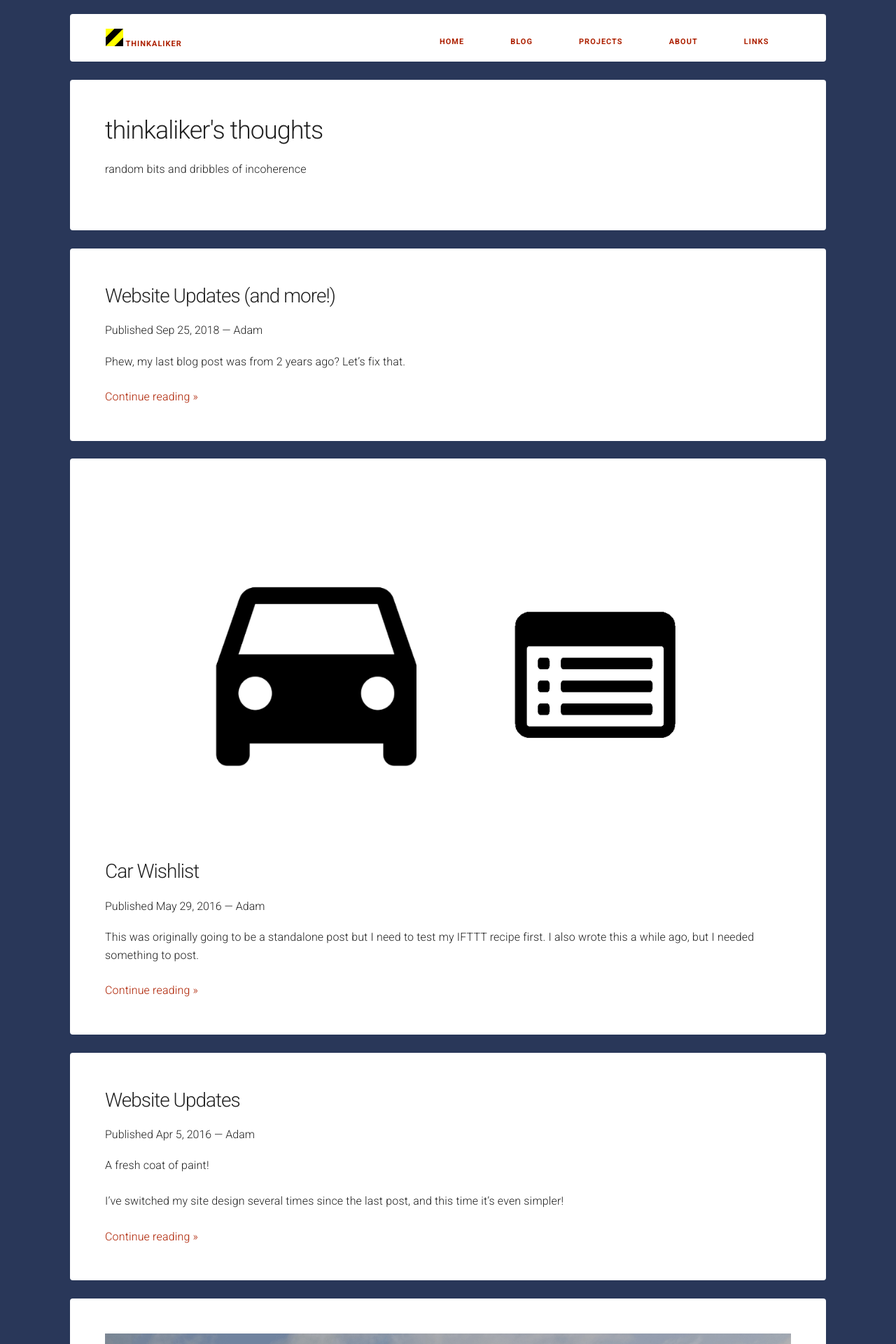
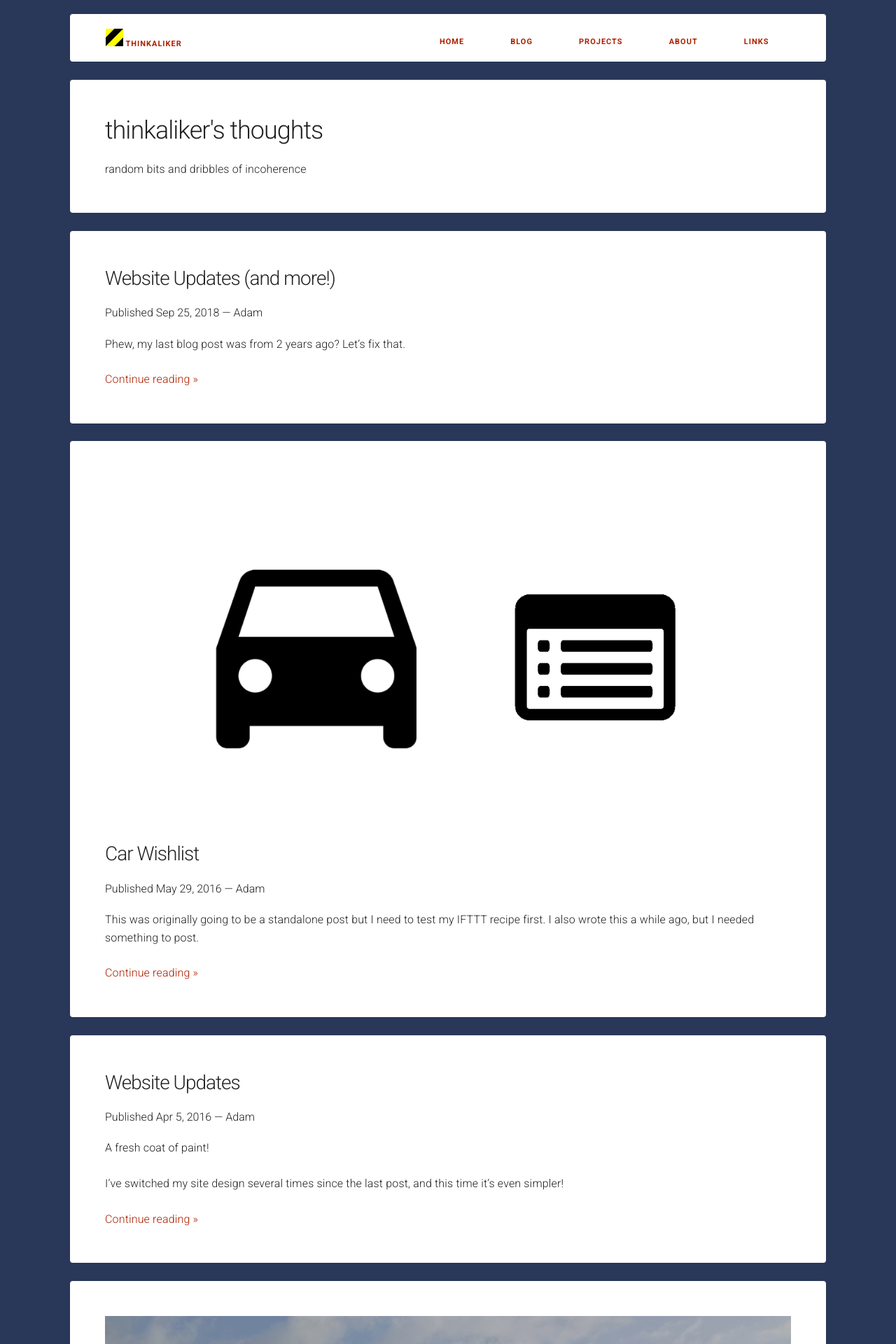
Before and after one commit to thinkaliker/thinkaliker.com, a Jekyll site: the page built from blog/index.html, in a window 1280 px wide. Shown: the top 1920 px of the page at 70% size. Built offline with Jekyll 4.4.1, drawn with Linux system fonts in a browser that asks for light colours; nearby versions of some CDN libraries; the list of posts is cut into pages by our own code; comment, search, counter and statistics services are not loaded.

Commit message:
spacing fixes

```diff
--- a/_includes/head.html
+++ b/_includes/head.html
@@ -48,6 +48,16 @@
       background-color: white;
       border-radius: 4px;
     }
+
+    .post-header {
+      margin-top: 0px;
+      padding-top: 0x;
+    }
+
+    .blog-tag {
+      margin-bottom: 0;
+    }
+
     .content {
       background-color: white;
       border-radius: 4px;
--- a/blog/index.html
+++ b/blog/index.html
@@ -10,7 +10,7 @@ pagination:
   <div class="">
     <div class="content">
       <h2>thinkaliker's thoughts</h2>
-      <p>random bits and dribbles of incoherence</p>
+      <p class="blog-tag">random bits and dribbles of incoherence</p>
     </div>
   </div>
 
```
